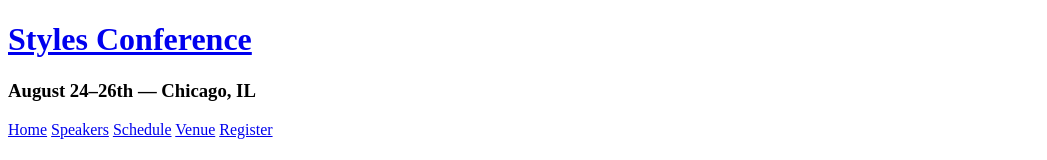
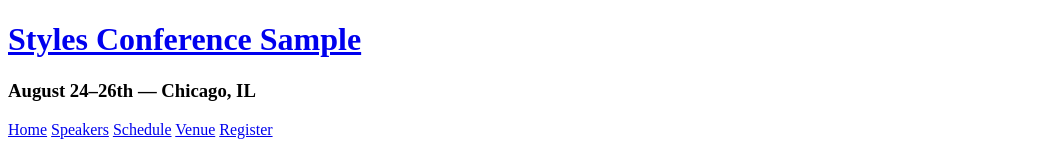
Before and after one commit to eegustavocp/sample, a plain HTML site: page index.html in a window 1280 px wide. Shown: the top 160 px of the page, without its empty margins (0-1047 px from the left). Drawn offline with Linux system fonts and the light colour scheme.

Commit message:
Update index.html

```diff
--- a/index.html
+++ b/index.html
@@ -7,7 +7,7 @@
   <body>
     <header>
       <h1>
-        <a href="index.html">Styles Conference</a>
+        <a href="index.html">Styles Conference Sample</a>
       </h1>
       <h3>August 24&ndash;26th &mdash; Chicago, IL</h3>
       <nav>
```
